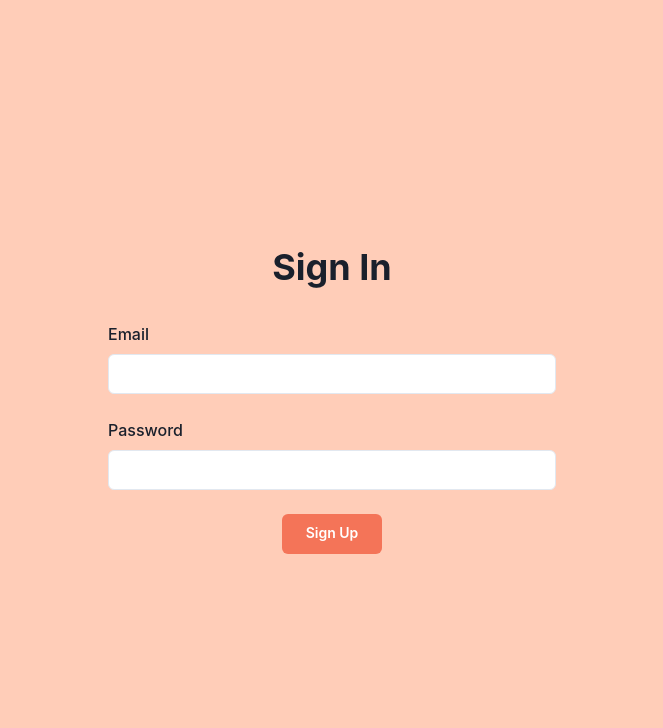
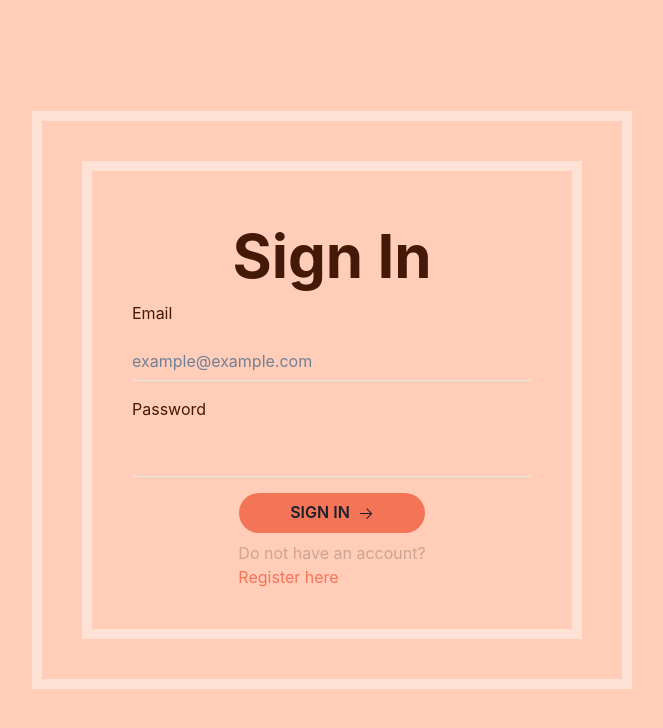
Before and after one commit to janazrmanovska/Learnzy-Learning-System, a Next.js app in the folder frontend/: page /Login in a window 1280 px wide. Shown: the top 728 px of the page, without its empty margins (308-971 px from the left). Built offline with nearby package versions, Linux system fonts and the light colour scheme.

Commit message:
[FTR] T1-87 | Adding design fixes to login/register pages

```diff
--- a/frontend/src/pages/Login/index.tsx
+++ b/frontend/src/pages/Login/index.tsx
@@ -1,79 +1,70 @@
-import { useState } from "react";
 import {
   Box,
-  Button,
   Center,
-  FormControl,
-  FormLabel,
-  Heading,
+  Text,
   Input,
   Stack,
+  Button,
+  VStack,
 } from "@chakra-ui/react";
 import { NextPage } from "next";
-
-type FormEvent = React.FormEvent<HTMLFormElement>;
-type InputEvent = React.ChangeEvent<HTMLInputElement>;
+import { useRouter } from "next/router";
+import { VscArrowRight } from "react-icons/vsc";
 
 const Login: NextPage = () => {
-  const [email, setEmail] = useState("");
-  const [password, setPassword] = useState("");
-
-  const handleEmailChange = (event: InputEvent) => {
-    setEmail(event.target.value);
-  };
-
-  const handlePasswordChange = (event: InputEvent) => {
-    setPassword(event.target.value);
-  };
-
-  const handleSubmit = (event: FormEvent) => {
-    event.preventDefault();
-    console.log("Email:", email);
-    console.log("Password:", password);
-  };
-
+  const router = useRouter();
   return (
     <Box maxW="100%" mx="auto" backgroundColor="#FFCDB8">
       <Center h="100vh">
-        <Box w="md">
-          <Heading mb="8" textAlign="center">Sign In</Heading>
-          <form onSubmit={handleSubmit}>
-            <Stack spacing="6">
-              <FormControl>
-                <FormLabel htmlFor="email">Email</FormLabel>
+        <Box borderWidth="10px" borderColor="#FFE2D6" w="600px" p={10}>
+          <Box borderWidth="10px" borderColor="#FFE2D6" w="500px" p={10}>
+            <Text
+              fontSize="6xl"
+              fontWeight={700}
+              color="#441907"
+              textAlign="center"
+            >
+              Sign In
+            </Text>
+            <Stack spacing={4}>
+              <Text color="#441907">Email</Text>
               <Input
-                  id="email"
-                  name="email"
                 type="email"
-                  value={email}
-                  onChange={handleEmailChange}
-                  autoComplete="email"
-                  required
-                  bg="#FFFFFF"
-                  focusBorderColor="orange.500"
+                variant="flushed"
+                color="black"
+                placeholder="example@example.com"
+                focusBorderColor="orange.700"
               />
-              </FormControl>
-              <FormControl>
-                <FormLabel htmlFor="password">Password</FormLabel>
+              <Text color="#441907">Password</Text>
               <Input
-                  id="password"
-                  name="password"
                 type="password"
-                  value={password}
-                  onChange={handlePasswordChange}
-                  autoComplete="new-password"
-                  required
-                  bg="#FFFFFF"
-                  focusBorderColor="orange.500"
+                variant="flushed"
+                color="black"
+                focusBorderColor="orange.700"
               />
-              </FormControl>
-              <Center>
-                <Button type="submit" backgroundColor="#F47458" color="white" size="md" fontSize="sm" w="100px">
-                  Sign Up
+              <VStack>
+                <Button
+                  w="186px"
+                  borderRadius="23px"
+                  backgroundColor="#F47458"
+                  rightIcon={<VscArrowRight />}
+                  onClick={() => router.push(`/`)}
+                >
+                  SIGN IN
                 </Button>
-              </Center>
+                <Text color="#00000033">
+                  Do not have an account?
+                  <Text
+                    color="#F47458"
+                    cursor="pointer"
+                    onClick={() => router.push(`/register`)}
+                  >
+                    Register here
+                  </Text>
+                </Text>
+              </VStack>
             </Stack>
-          </form>
+          </Box>
         </Box>
       </Center>
     </Box>
```
Also changed, not shown: frontend/src/pages/Register/index.tsx (+50 -63 lines). Lines whose indentation alone changed are shown as unchanged.
